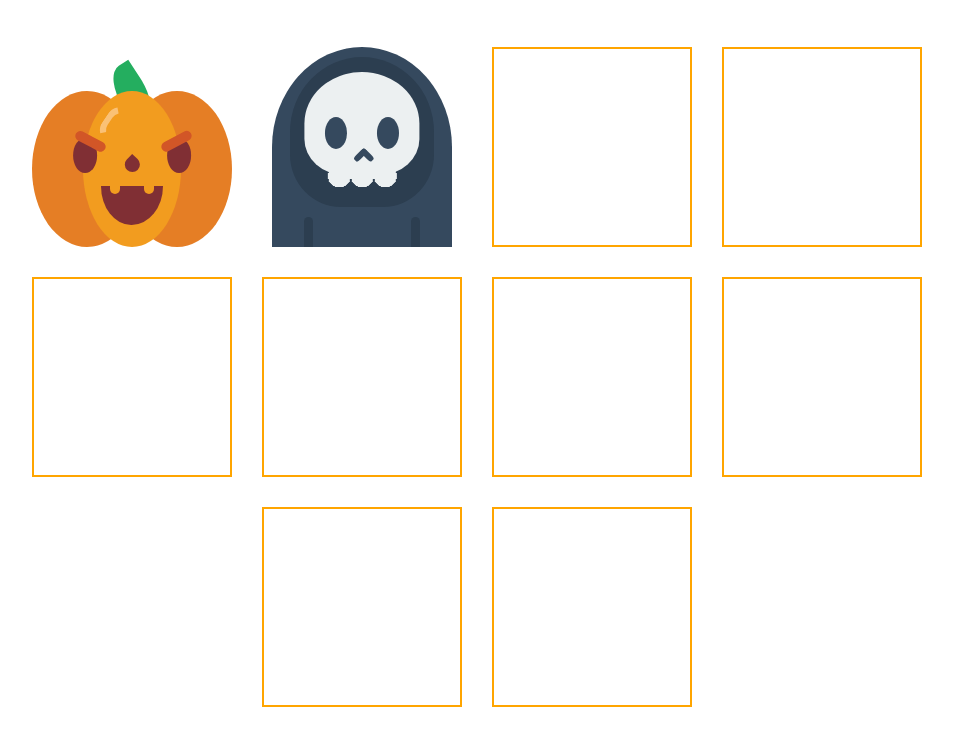
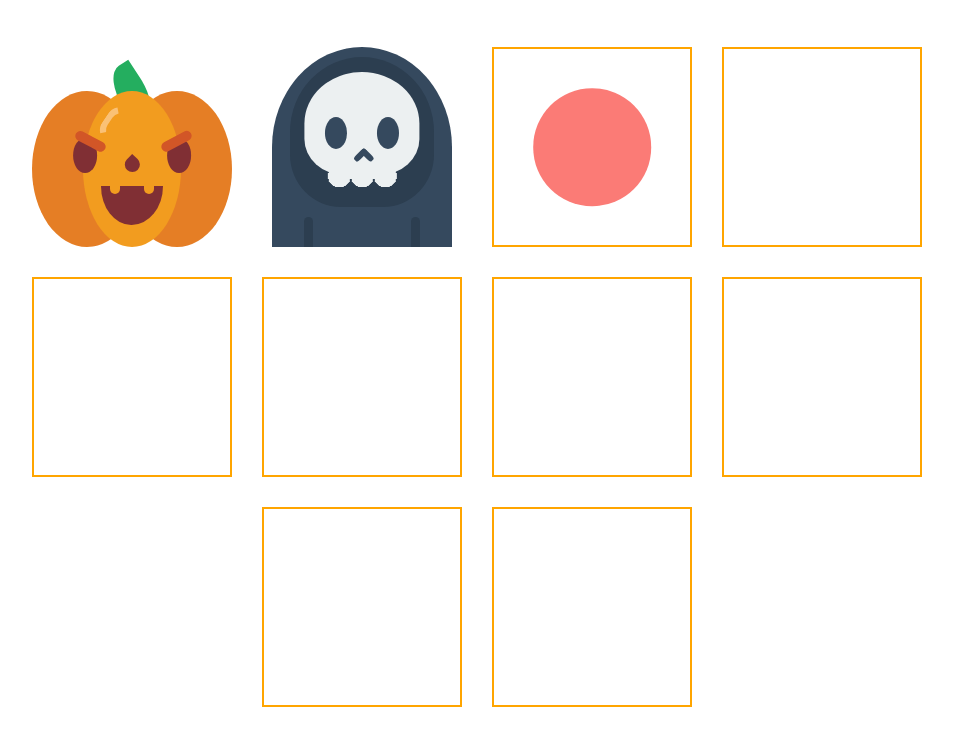
Before and after one commit to nat-davydova/halloween-icons, a website built with Vite: page index.html in a window 1280 px wide. Shown: the part 173-918 px from the top of the page, without its empty margins (163-1116 px from the left). Built offline with nearby package versions, Linux system fonts and the light colour scheme.

Commit message:
candy: add candy main part

```diff
--- a/index.html
+++ b/index.html
@@ -58,7 +58,11 @@
         </div>
       </div>
 
-      <div class="icon icon--bordered"></div>
+      <!-- CANDY ICON-->
+      <div class="candy icon icon--bordered">
+        <div class="candy__main"></div>
+      </div>
+
       <div class="icon icon--bordered"></div>
       <div class="icon icon--bordered"></div>
       <div class="icon icon--bordered"></div>
--- a/style.css
+++ b/style.css
@@ -435,3 +435,23 @@ body a {
     transform-origin: top left;
     left: 1px
 }
+
+/* CANDY ICON */
+
+.candy {
+    --candy-main-dimensions: 60%;
+    --candy-main-color: #FB7B76;
+
+    position: relative;
+}
+
+.candy__main {
+    position: absolute;
+    top: 50%;
+    left: 50%;
+    width: 60%;
+    height: 60%;
+    transform: translate(-50%, -50%);
+    background-color: var(--candy-main-color);
+    border-radius: 50%;
+}
```
